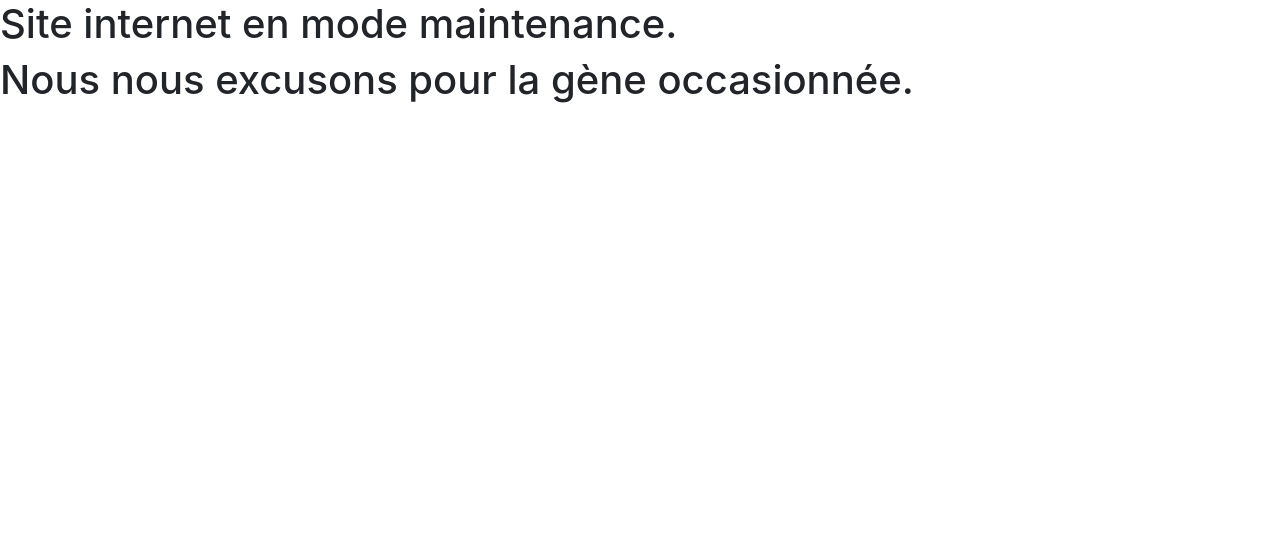
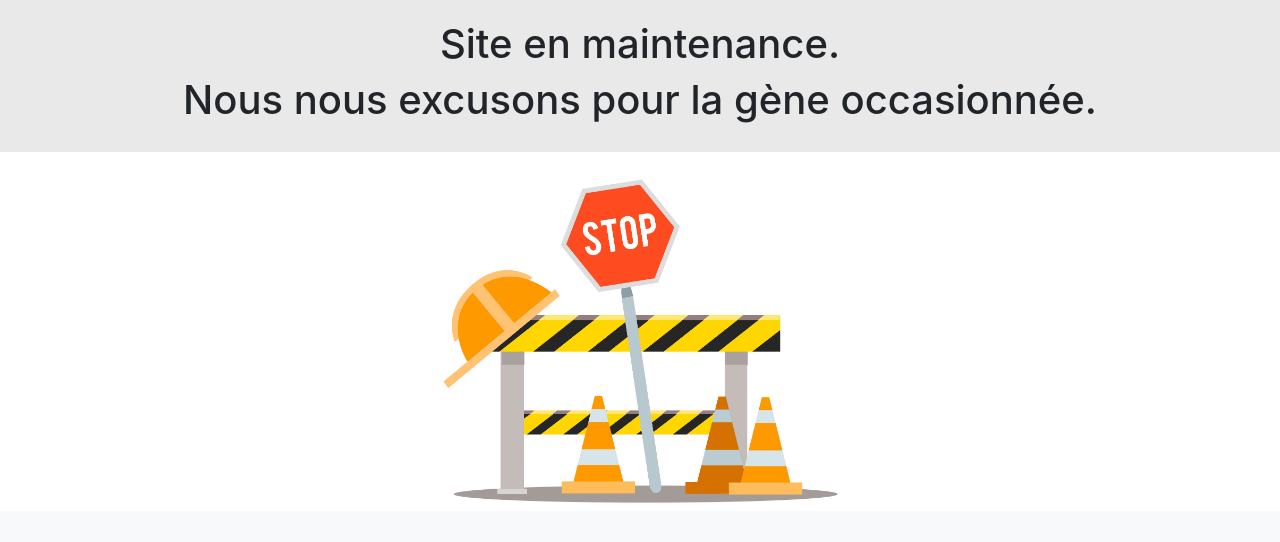
Before and after one commit to FlorentGautron/mode_maintenance, a plain HTML site: page index.html in a window 1280 px wide. Drawn offline with nearby package versions, Linux system fonts and the light colour scheme.

Commit message:
commit from visual

```diff
--- a/index.html
+++ b/index.html
@@ -7,28 +7,48 @@
     <meta name="description" content="">
     <meta name="viewport" content="width=device-width, initial-scale=1">
     <meta name="robots" content="all,follow">
+    <link rel="shortcut icon" type="image/png" href="barrier.png">
 
     <title>Maven Games : Maintenance</title>
 
     <link rel="stylesheet" href="https://cdn.jsdelivr.net/npm/bootstrap@4.3.1/dist/css/bootstrap.min.css" integrity="sha384-ggOyR0iXCbMQv3Xipma34MD+dH/1fQ784/j6cY/iJTQUOhcWr7x9JvoRxT2MZw1T" crossorigin="anonymous">
 
     <style>
-        body{
-            width : 100vw;
-            height : 100%;
-            background-color : #FFFFFF;
+        body {
+            width: 100vw;
+            height: 100vh;
+            background-color: #f8f9fa;
+        }
+
+        header {
+            text-align: center;
+            padding: 20px;
+            background-color: #e9e9e9;
+        }
+
+        main {
+            width: 100vw;
+            height: auto;
+            background-color: #ffffff;
+            text-align: center;
+        }
+
+        img {
+            max-width: 400px;
+            height: auto;
+            margin-top: 20px;
         }
     </style>
 </head>
 
 <body>
+    <header class="header">
+        <h1>Site en maintenance.</h1>
+        <h1>Nous nous excusons pour la gène occasionnée.</h1>
+    </header>
+
     <main>
-        <header class="header">
-            <h1>Site internet en mode maintenance.</h1>
-            <h1>Nous nous excusons pour la gène occasionnée.</h1>
-        </header>
-
-
+        <img alt="en_construction" src="construction.png">
     </main>
 
     <footer>
```
Also changed, not shown: barrier.png (added), construction.png (added), licences/License free.txt (added).
